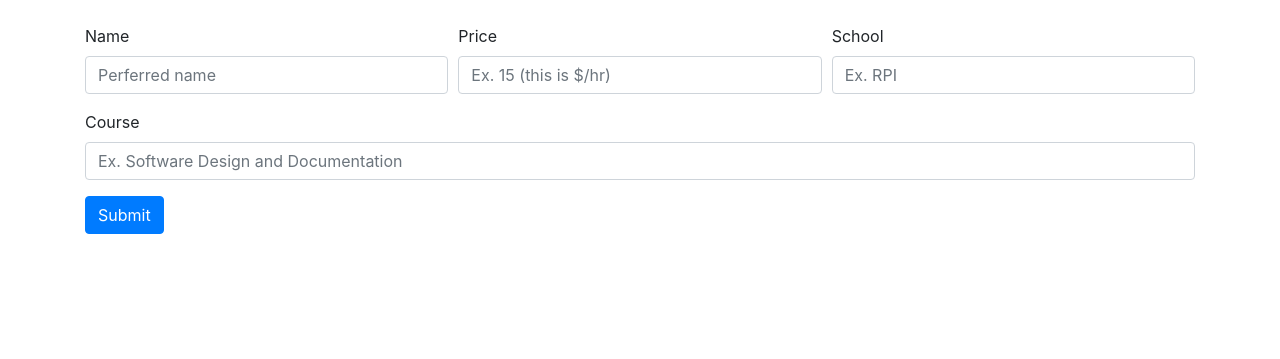
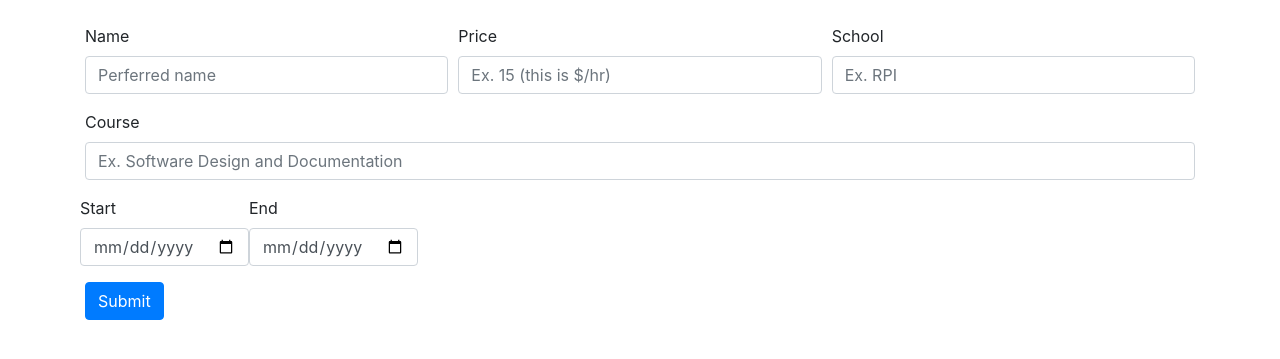
Before and after one commit to AlbMej/Tutor-Finder, a Django app: page /create_listing in a window 1280 px wide. Shown: the part 56-415 px from the top of the page. Run offline with Django 3.2, Linux system fonts and the light colour scheme; the visitor is signed in with stand-in values (Sample User, id 1); some libraries are stand-ins or nearby versions.

Commit message:
calendar

```diff
--- a/tutor_finder/core/forms.py
+++ b/tutor_finder/core/forms.py
@@ -11,7 +11,7 @@ processing it into a database table
 
 from django import forms
 from crispy_forms.helper import FormHelper
-from crispy_forms.layout import Layout, Submit, Row, Column, Field
+from crispy_forms.layout import Layout, Submit, Row, Column, Field, MultiField
 from django.core.exceptions import ValidationError
 from tutor_finder.core.models import UserInfo
 from tutor_finder.core.models import Tutor
@@ -105,6 +105,9 @@ class CustomFieldForm(InfoFieldForm):
         )
 
 
+
+
+
 # form to display tutor search bar, used to
 # validate data, and foward to search results/filters
 class TutorSearchForm(forms.Form):
@@ -128,7 +131,15 @@ class TutorSearchForm(forms.Form):
 # access to the general search term
 class TutorSearchFilterForm(TutorSearchForm):
 
-    time = forms.DateTimeField(initial=datetime.datetime.today,required=False)
+    # date_A = forms.DateField(widget=DatePickerInput())
+    # date_B = forms.DateTimeField(widget=DateTimePicker())
+    time = forms.CharField(
+        widget=forms.DateTimeInput(
+            attrs={'type' : 'date'}
+        ),
+        required=False,
+        empty_value=None
+    )
     max_price = forms.DecimalField(required=False)
     lowest_rating = forms.DecimalField(initial=0.0,required=False)
     school = forms.CharField(widget=forms.TextInput(attrs={'placeholder' : 'School'}),required=False,empty_value=None)
@@ -138,13 +149,13 @@ class TutorSearchFilterForm(TutorSearchForm):
         self.helper.layout = Layout(
             'class_search',
             Row(
-                Column('time',css_class='form-group col-md-6 mb-0'),
-                Column('school',css_class='form-group col-md-6 mb-0'),
+                Column('time' ,css_class='form-group col-md-6 mb-0'),
+                Column('school' , css_class='form-group col-md-6 mb-0'),
                 css_class = 'form_row'
             ),
             Row(
-                Column('max_price',css_class='form-group col-md-6 mb-0'),
-                Column('lowest_rating',css_class='form-group col-md-6 mb-0'),
+                Column('max_price' , css_class='form-group col-md-6 mb-0'),
+                Column('lowest_rating' , css_class='form-group col-md-6 mb-0'),
                 css_class = 'form_row'
             ),
             Submit('submit','Apply Filters')
@@ -152,18 +163,21 @@ class TutorSearchFilterForm(TutorSearchForm):
 
 
 class TutorListing(forms.ModelForm):
+
     class Meta:
         #tells the form what model to user from models.py
         model = Tutor
 
-        fields = ('name', 'price', 'course', 'school')
+        fields = ('name', 'price', 'course', 'school' , 'start', 'end')
 
         #for the text inputs, placeholder refers to example text in light gray
         widgets = {
             'name': forms.TextInput(attrs={'placeholder': 'Perferred name'}),
             'price': forms.NumberInput(attrs={'placeholder': 'Ex. 15 (this is $/hr)'}),
             'course': forms.TextInput(attrs={'placeholder': 'Ex. Software Design and Documentation'}),
-            'school': forms.TextInput(attrs={'placeholder': 'Ex. RPI'})
+            'school': forms.TextInput(attrs={'placeholder': 'Ex. RPI'}),
+            'start' : forms.DateTimeInput(attrs={'type' : 'date'}),
+            'end' : forms.DateTimeInput(attrs={'type' : 'date'})
         }
 
 #this class goes with the "TutorListing" above
@@ -184,5 +198,10 @@ class TutorListingForm(TutorListing):
                 Column('course', css_class='form-group col-md-12 mb-0'),
                 css_class='form-row'
             ),
+            Row(
+                'start',
+                'end'
+            ),
+
             Submit('submit', 'Submit')
         )
--- a/tutor_finder/core/models.py
+++ b/tutor_finder/core/models.py
@@ -16,6 +16,8 @@ if an active session exists
 '''
 
 from django.db import models
+import datetime
+import django.utils
 
 # Create your models here.
 class UserInfo(models.Model):
@@ -75,6 +77,8 @@ class Tutor(models.Model):
     course = models.CharField(max_length=64, default = None)
     school = models.CharField(max_length=64, default = None)
     user_ID = models.CharField(max_length=128, default = None)
+    start = models.DateTimeField(default = None)
+    end = models.DateTimeField(default = None)
     #course = models.ForeignKey(Course, on_delete=models.CASCADE, default = None)
     #school = models.ForeignKey(School, on_delete=models.CASCADE, default = None)
 
--- a/tutor_finder/core/templates/tutor_search_results.html
+++ b/tutor_finder/core/templates/tutor_search_results.html
@@ -5,12 +5,17 @@ on the filter function
 
 {% extends 'base.html' %}
 {% load crispy_forms_tags %}
+{% load bootstrap4 %}
+{% bootstrap_css %}
+{% bootstrap_javascript jquery='full' %}
 
 
 {% block content %}
     <h1>Search Results</h1>
 
     {% crispy form %}
+
+
 
     {% if not tutors.len == 0 %}
         <h2>{{ tutors.len }}</h2>
--- a/tutor_finder/core/views.py
+++ b/tutor_finder/core/views.py
@@ -94,8 +94,11 @@ def submit_form(request):
 @login_required
 def create_listing(request):
     form = TutorListingForm(request.POST)
+
     if request.method == 'POST':
+
         if form.is_valid():
+
             temp = form.save(commit=False)
             temp.user_ID = request.user
             temp.save()
@@ -103,9 +106,10 @@ def create_listing(request):
     else:
         form = TutorListingForm()
 
-    return render(request, "form.html", {
-        'form': TutorListingForm()
-    })
+    return render( request, "form.html" , {
+        'form' : TutorListingForm()
+        }
+    )
 
 # renders tutor search form
 # only responsible for rendering the single search bar
@@ -147,19 +151,32 @@ class SearchResultsView(ListView):
         max_price = None
         lowest_rating = None
         school = None
+        start_t = None
+
         if method == 'POST':
-            time_av = query_set.cleaned_data['time']
             max_price = query_set.cleaned_data['max_price']
             lowest_rating = query_set.cleaned_data['lowest_rating']
             school = query_set.cleaned_data['school']
+            start_t = query_set.cleaned_data['time']
+
+
         # this is where we query the db and return the list of tutor objects
         # we can figure out how to link the tutor results to actual pages later
         # prolly through some url nonsense, or a view/redirect href html thing
         tutor_query = Tutor.objects.filter(course__icontains=class_search)
+
         if school != None:
             tutor_query = tutor_query.filter(school__icontains=school)
         if max_price != None:
             tutor_query = tutor_query.filter(price__lte=max_price)
+            print(2)
+        if start_t != None:
+
+            tutor_query = tutor_query.filter(start__gte=start_t)
+
+            tutor_query = tutor_query.filter(end__lte=start_t)
+            # else:
+            #     tutor_query = tutor_query.filter(start=query_set.cleaned_data['start'])
 
         if(tutor_query.count() > 0):
             for tutor in tutor_query:
@@ -172,19 +189,24 @@ class SearchResultsView(ListView):
     ### into a neatly made list, submitted to query function
     def search_results(request):
         tutors = None
+        print(request)
         form = TutorSearchFilterForm(request.POST)
         html = 'tutor_search_results.html'
+        print(form.data)
         if request.method == 'POST':
+
             if form.is_valid():
                 (tutors, users) = SearchResultsView.tut_search(form, 'POST')
+
         else:
             form = TutorSearchForm(request.GET)
+
             if form.is_valid():
+
                 (tutors, users) = SearchResultsView.tut_search(form,'GET')
             form = TutorSearchFilterForm(request.GET)
-
         return render( request, html ,{
-            'form': form,
+            'form' : form,
             'tutors' : tutors,
             'users' : users
             })
```
Also changed, not shown: tutor_finder/settings/settings.py (+10 -1 lines), requirements.txt (line endings or trailing spaces).
